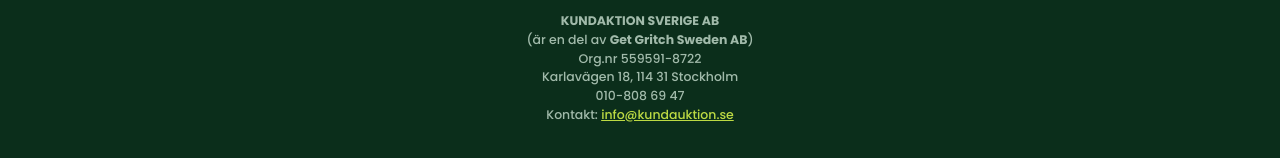
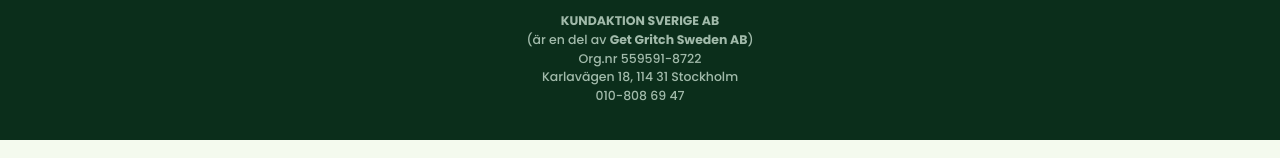
Before and after one commit to Robinaxen-sudo/Kundklubb---Elavtal, a plain HTML site: page index.html in a window 1280 px wide. Shown: the part 3284-3442 px from the top of the page. Drawn offline with Linux system fonts and the light colour scheme.

Commit message:
Update index.html

```diff
--- a/index.html
+++ b/index.html
@@ -251,7 +251,6 @@
     Org.nr 559591-8722 <br>
     Karlavägen 18, 114 31 Stockholm <br>
     010-808 69 47 <br>
-    Kontakt: <a href="mailto:info@kundauktion.se">info@kundauktion.se</a>
   </p>
 </footer>
 
```
